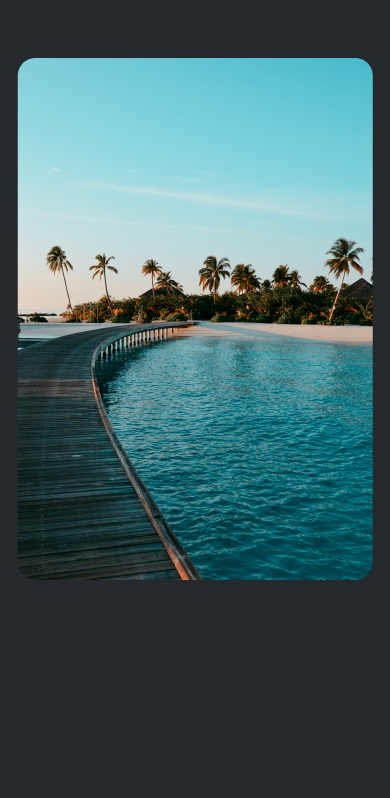
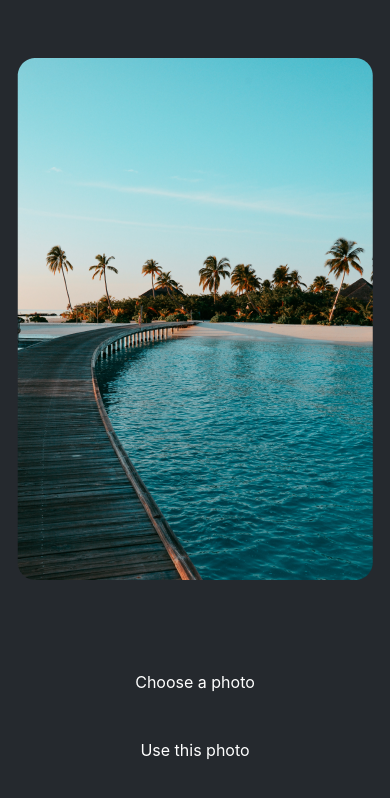
Before and after one commit to lucasdomene/StickerSmash, a React Native app: screen / in a window 390 px wide. Shown: the top 798 px of the page. Built offline with nearby package versions, Linux system fonts and the light colour scheme.

Commit message:
feat: create Button

```diff
--- a/App.js
+++ b/App.js
@@ -1,6 +1,7 @@
 import { StatusBar } from 'expo-status-bar';
 import { StyleSheet, View } from 'react-native';
 import ImageViewer from './components/ImageViewer';
+import Button from './components/Button';
 
 const PlaceholderImage = require('./assets/images/background-image.png');
 
@@ -9,6 +10,10 @@
     <View style={styles.container}>
       <View style={styles.imageContainer}>
         <ImageViewer placeholderImageSource={PlaceholderImage} />
+      </View>
+      <View style={styles.footerContainer}>
+        <Button label="Choose a photo" />
+        <Button label="Use this photo" />
       </View>
       <StatusBar style="auto" />
     </View>
@@ -25,4 +30,8 @@
     flex: 1,
     paddingTop: 58,
   },
+  footerContainer: {
+    flex: 1 / 3,
+    alignItems: 'center',
+  },
 });
--- /dev/null
+++ b/components/Button.js
@@ -0,0 +1,40 @@
+import { StyleSheet, View, Text, Pressable } from 'react-native';
+
+export default function Button({ label }) {
+  return (
+    <View style={styles.buttonContainer}>
+      <Pressable
+        style={styles.button}
+        onPress={() => alert('You pressed the button')}
+      >
+        <Text style={styles.buttonLabel}>{label}</Text>
+      </Pressable>
+    </View>
+  );
+}
+
+const styles = StyleSheet.create({
+  buttonContainer: {
+    width: 320,
+    height: 68,
+    marginHorizontal: 20,
+    alignItems: 'center',
+    justifyContent: 'center',
+    padding: 3,
+  },
+  button: {
+    borderRadius: 10,
+    width: '100%',
+    height: '100%',
+    alignItems: 'center',
+    justifyContent: 'center',
+    flexDirection: 'row',
+  },
+  buttonIcon: {
+    paddingRight: 8,
+  },
+  buttonLabel: {
+    color: '#fff',
+    fontSize: 16,
+  },
+});
```
